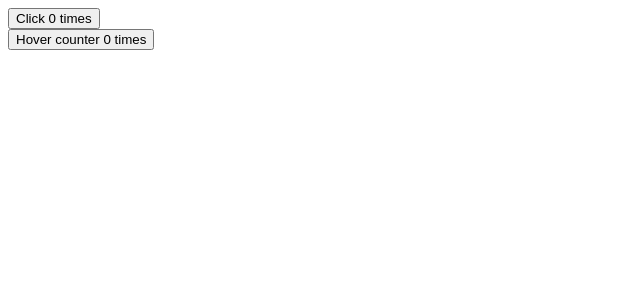
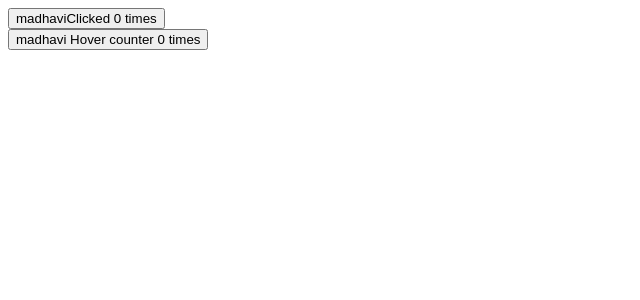
Before and after one commit to madhavi-anneboina/myapp, a React (Create React App) app: page / in a window 1280 px wide. Shown: the top 300 px of the page, without its empty margins (0-640 px from the left). Built offline with nearby package versions, Linux system fonts and the light colour scheme.

Commit message:
hoc added

```diff
--- a/src/components/ClickCounter.js
+++ b/src/components/ClickCounter.js
@@ -17,7 +17,7 @@ class ClickCounter extends Component {
   render() {
     return (
       <div>
-        <button onClick={this.incrementCount}>Click {this.state.count} times</button>
+        <button onClick={this.incrementCount}> {this.props.name}Clicked {this.state.count} times</button>
       </div>
     );
   }
--- a/src/components/HoverCounter.js
+++ b/src/components/HoverCounter.js
@@ -17,7 +17,7 @@ import UpdatedComponent from './WithCounter';
   render() {
     return (
       <div>
-         <button onMouseOver={this.incrementCount}>Hover counter {this.state.count} times</button>
+         <button onMouseOver={this.incrementCount}> {this.props.name} Hover counter {this.state.count} times</button>
       </div>
     )
   }
```
